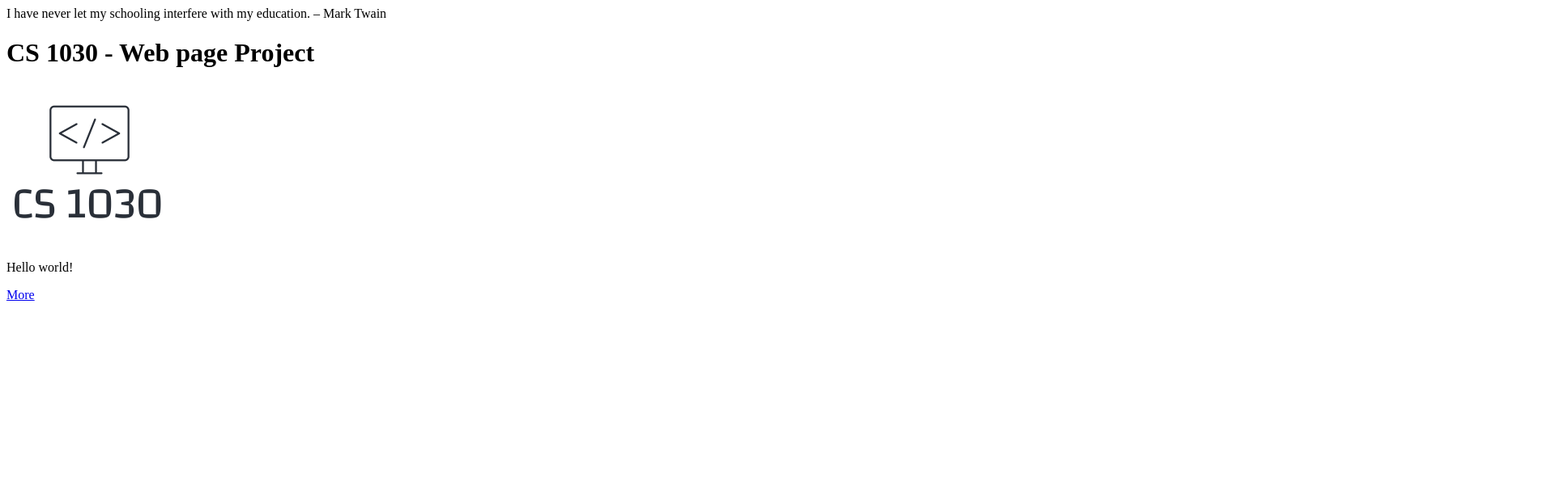
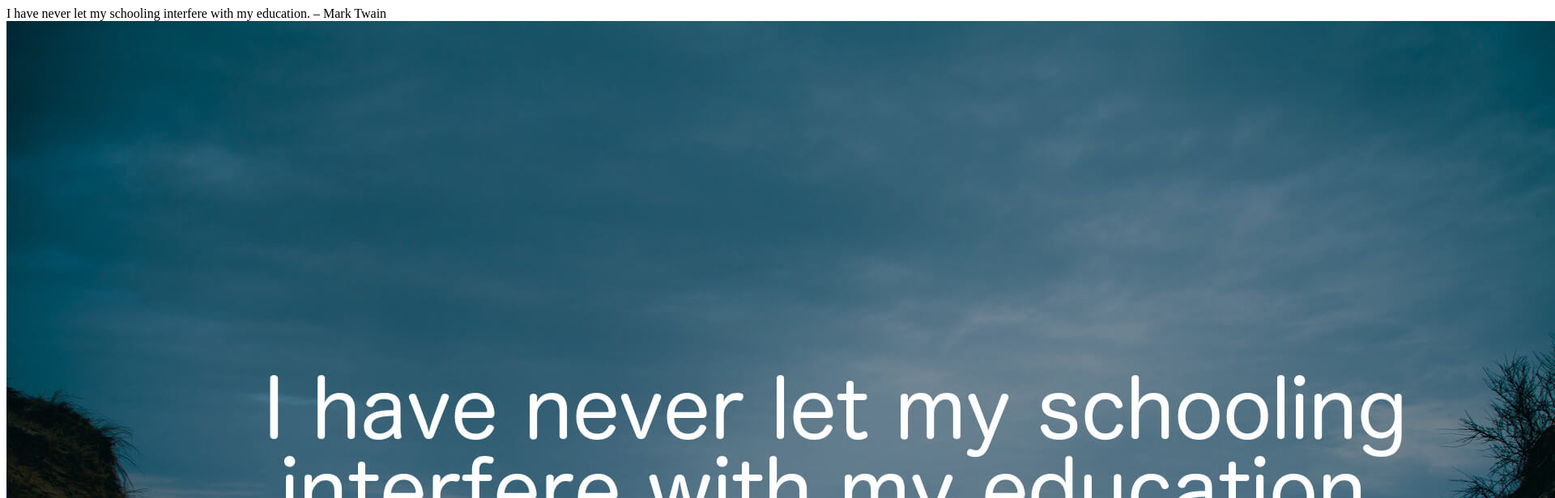
Before and after one commit to beandaemon/cs1030Web, a plain HTML site: page index.html in a window 1280 px wide. Shown: the top 616 px of the page at 81% size, 1920 px wide, since content can reach past the window. Drawn offline with Linux system fonts and the light colour scheme.

Commit message:
Update index.html
added an image

```diff
--- a/index.html
+++ b/index.html
@@ -6,6 +6,7 @@
   </head>
   <body>
     I have never let my schooling interfere with my education. – Mark Twain
+    <img src="marktwain.jpeg">
     <!-- Replace the lines in this body with your content. -->
     <h1>CS 1030 - Web page Project</h1>
     <img src="logo.png">
```
